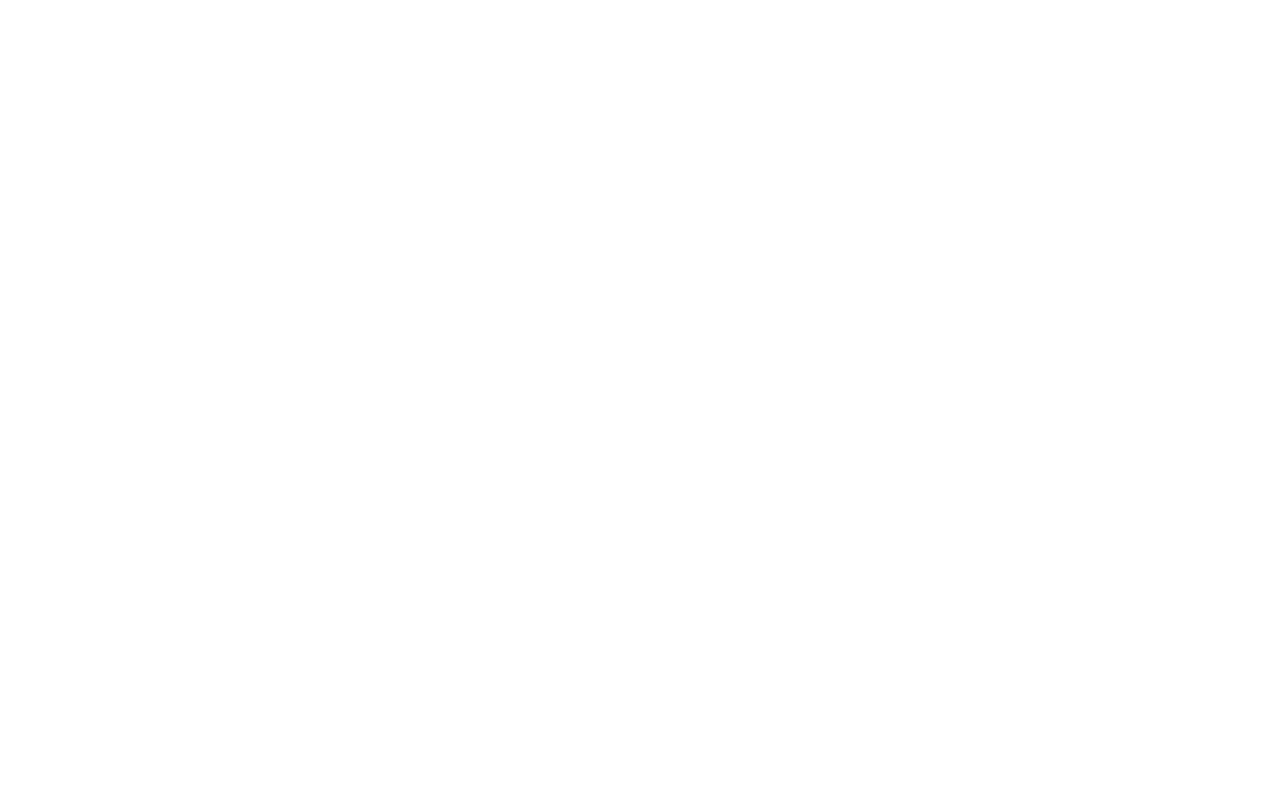
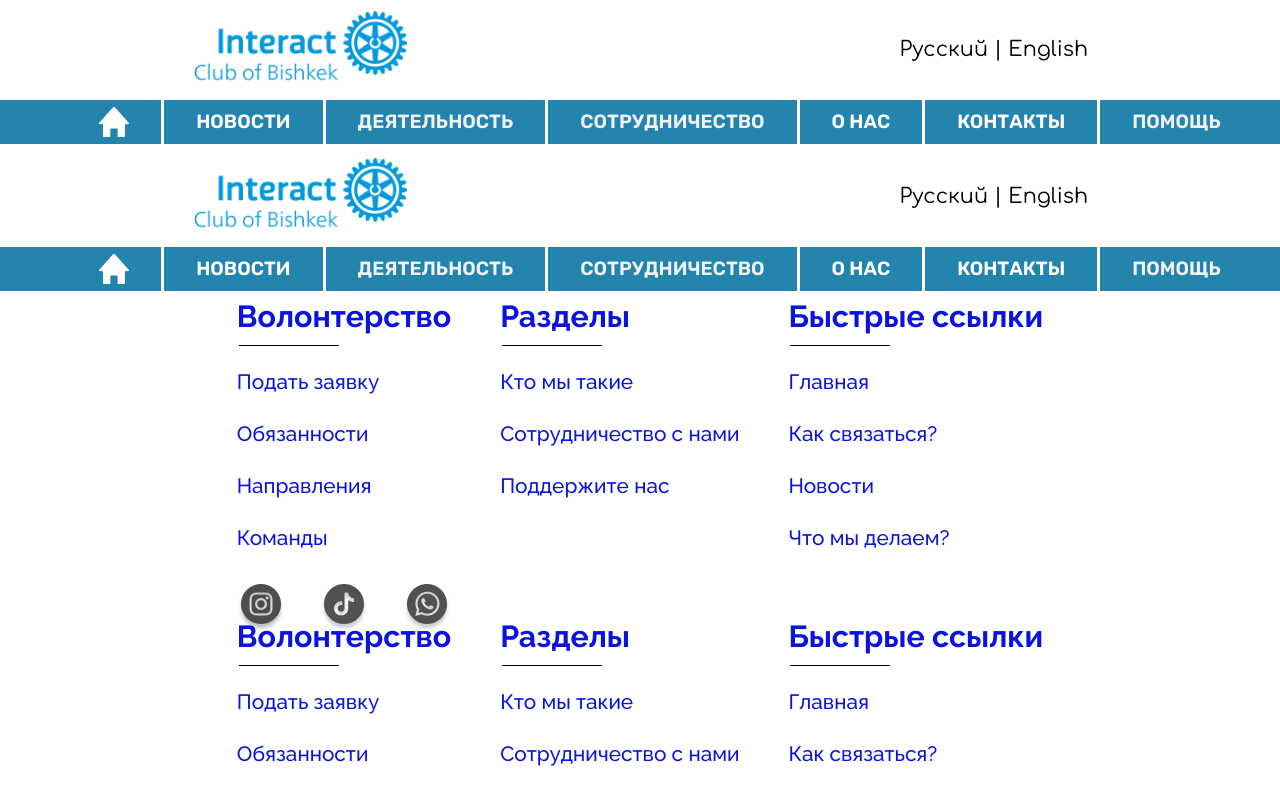
Before and after one commit to WitchInTheHandkerchief/interactweb_frontend, a React (Vite) app: page /activity in a window 1280 px wide. Before the commit this address had no page. Shown: the top 796 px of the page. Built offline with nearby package versions, Linux system fonts and the light colour scheme.

Commit message:
added activity page

```diff
--- a/src/App.jsx
+++ b/src/App.jsx
@@ -5,6 +5,7 @@
 import ContactsPage from './pages/ContactsPage/ContactsPage';
 import Layout from './components/Layout/Layout' ;
 import NewsPage from "./pages/NewsPage/NewsPage";
+import ActivityPage from "./pages/activityPage/Activity";
 
 function App() {
   return (
@@ -15,6 +16,15 @@
           <Route path="/" element={<MainPage />} />
           <Route path="/contacts" element={<ContactsPage/>} />
           <Route path="/news" element={<NewsPage/>} />
+          <Route path="/activity" element={<ActivityPage/>} />
+          <Route
+              path="*"
+              element={
+                <div>
+                  <h1>404 NOT FOUND</h1>
+                </div>
+              }
+            />
         </Route>
       </Routes>
     </>
--- /dev/null
+++ b/src/pages/activityPage/Activity.jsx
@@ -0,0 +1,21 @@
+import React from "react";
+import Header from "../../components/Header/Header";
+import Footer from "../../components/Footer/Footer";
+
+const ActivityPage = (props) => {
+
+    return (
+        <>
+        <Header />
+
+        <Footer />
+
+
+        </>
+   )
+}
+
+
+
+
+export default ActivityPage;
```
Also changed, not shown: src/pages/activityPage/activity.css (added).
